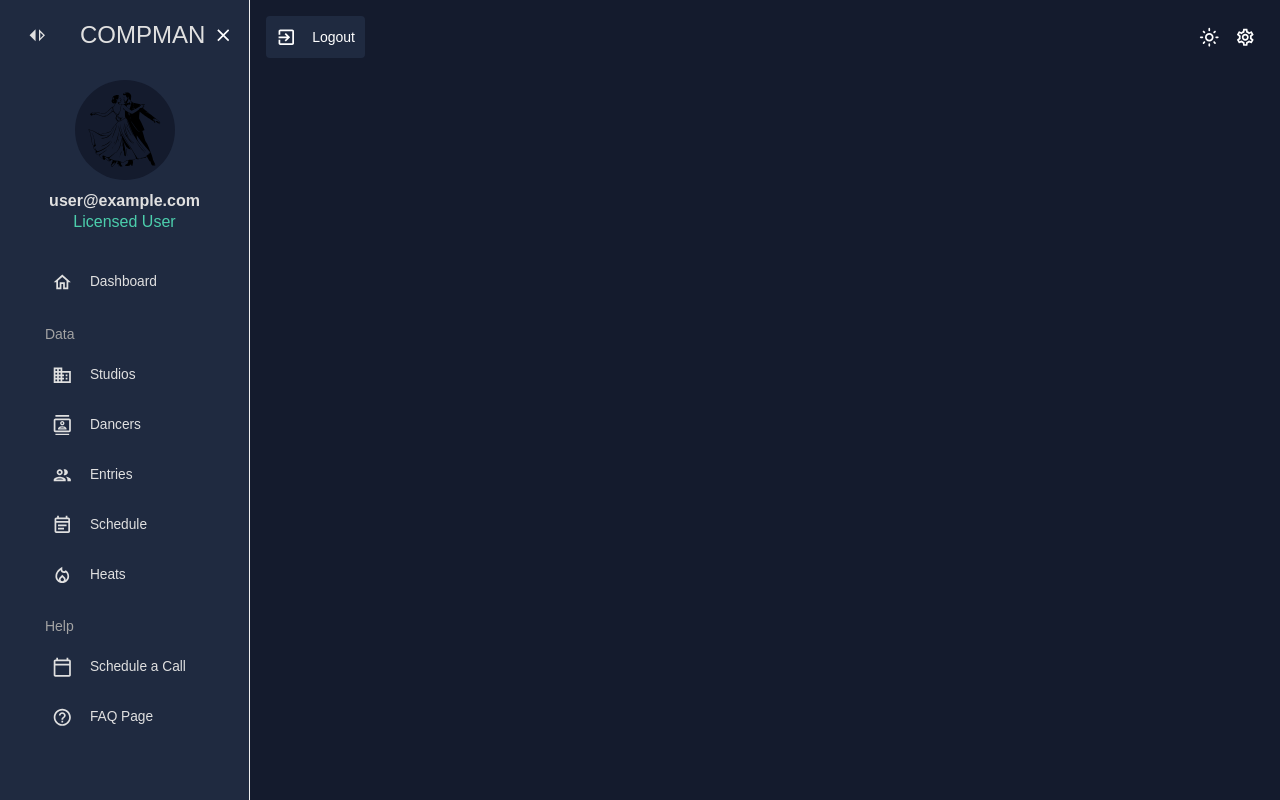
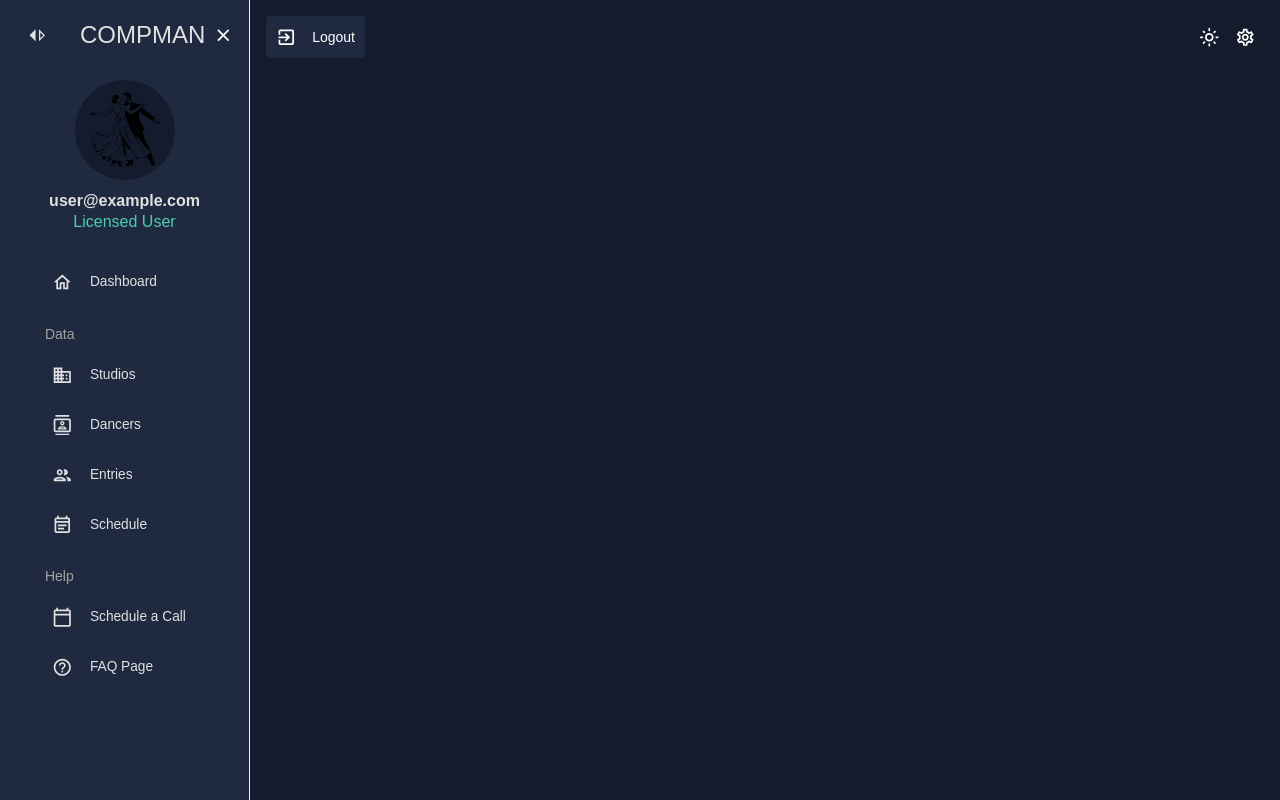
Before and after one commit to All-Purpose-Apps/compman_frontend, a React (Vite) app: page /admin in a window 1280 px wide. Built offline with nearby package versions, Linux system fonts and the light colour scheme; no server answers; sample sign-in values are in the browser's storage.

Commit message:
conditionally show heats after entries are entered

```diff
--- a/src/components/Sidebar/Sidebar.jsx
+++ b/src/components/Sidebar/Sidebar.jsx
@@ -75,6 +75,7 @@ const MyProSidebar = () => {
     }, [location]);
 
     const user = useSelector((state) => state.user.user);
+    const entries = useSelector((state) => state.entries.entries);
 
     const theme = useTheme();
     const colors = tokens(theme.palette.mode);
@@ -238,6 +239,7 @@ const MyProSidebar = () => {
                             selected={selected}
                             setSelected={setSelected}
                         />
+                        {entries.length > 0 &&
                             <Item
                                 title="Heats"
                                 to="/admin/heats"
@@ -245,7 +247,7 @@ const MyProSidebar = () => {
                                 selected={selected}
                                 setSelected={setSelected}
                             />
-
+                        }
                         <Typography
                             variant="h6"
                             color={colors.grey[300]}
```
Lines whose indentation alone changed are shown as unchanged.
